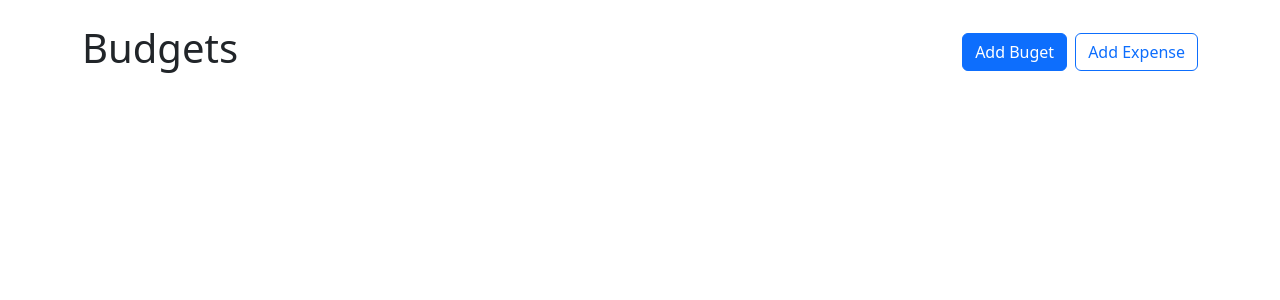
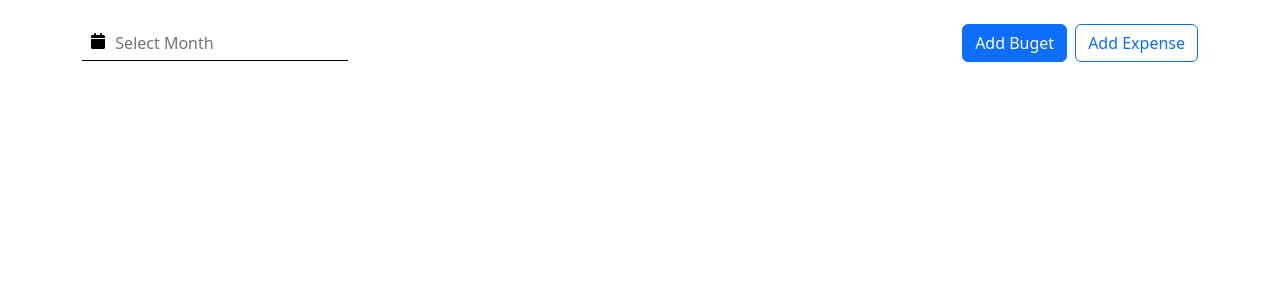
Before and after one commit to jessvasq/Budget-App, a React (Create React App) app in the folder budget-app/: page / in a window 1280 px wide. Shown: the top 300 px of the page. Built offline with nearby package versions, Linux system fonts and the light colour scheme.

Commit message:
calendar feature

```diff
--- a/budget-app/package.json
+++ b/budget-app/package.json
@@ -8,7 +8,8 @@
     "@testing-library/user-event": "^13.5.0",
     "bootstrap": "^5.3.2",
     "react": "^18.2.0",
-    "react-bootstrap": "^2.9.0",
+    "react-bootstrap": "^2.9.1",
+    "react-datepicker": "^4.21.0",
     "react-dom": "^18.2.0",
     "react-scripts": "5.0.1",
     "web-vitals": "^2.1.4"
--- a/budget-app/src/App.css
+++ b/budget-app/src/App.css
@@ -8,3 +8,8 @@
   gap: 1rem;
   align-items: flex-start;
 }
+
+input{
+  border: none;
+  border-bottom: 1px solid;
+}
--- a/budget-app/src/App.js
+++ b/budget-app/src/App.js
@@ -8,6 +8,8 @@ import AddExpense from './components/AddExpense';
 import UncategorizedBudgetCard from './components/UncategorizedBudgetCard';
 import TotalBudgetCard from './components/TotalBudgetCard';
 import ViewExpenses from './components/ViewExpenses';
+import DatePicker from 'react-datepicker';
+import 'react-datepicker/dist/react-datepicker.css';
 
 function App() {
   // We'll use React.useState to keep track of whether the modal is open or not, by default it's false/closed
@@ -22,6 +24,9 @@ function App() {
 
   const [viewExpensesBudgetId, setViewExpensesBudgetId] = useState();
 
+  //date
+  const [startDate, setStartDate] = useState(null);
+
   const OpenAddExpenseModal = (budgetId) => {
     //set the state of showAddExpenseModal to true, which will open the modal
     setShowAddExpenseModal(true);
@@ -33,7 +38,16 @@ function App() {
   <>
   <Container className='my-4'>
     <Stack direction='horizontal' gap='2' className='mb-4'>
-      <h1 className='me-auto'> Budgets </h1>
+
+      <div id='date'  className='me-auto' >
+      <DatePicker selected={startDate} onChange={(date) => setStartDate(date)}
+      showIcon
+      dateFormat="MMMM, yyyy"
+      placeholderText='  Select Month'
+      owMonthYearPicker
+       />
+      </div>
+
       {/* onClick function will set the state of showAddBudgetModal to true, which will open the modal, so that whenever we click on the show modal we'll see the pop-up to add a new budget */}
       <Button variant='primary' onClick={()=> setShowAddBudgetModal(true)}> Add Buget </Button>
       {/*this button will open the add expense modal with the uncategorized budget as default */}
--- a/budget-app/src/components/BudgetCard.js
+++ b/budget-app/src/components/BudgetCard.js
@@ -46,6 +46,7 @@ export default function BudgetCard({
               now={amount}
               />
             )}
+
             {/* if hideButtons is false, we'll render the buttons */}
             {!hideButtons && (
               <Stack direction='horizontal' gap='2' className='mt-4'>
--- a/budget-app/src/components/TotalBudgetCard.js
+++ b/budget-app/src/components/TotalBudgetCard.js
@@ -1,9 +1,11 @@
-import React from 'react';
+import {React} from 'react';
 import { useBudgets } from '../contexts/BudgetsContext';
 import BudgetCard from './BudgetCard';
 
 //we'll use the useBudgets hook to get the budgets from the BudgetsContext
-export default function TotalBudgetCard() {
+export default function TotalBudgetCard(  onViewExpenseClick ) {
+
+
     const { expenses, budgets } = useBudgets();
     //this function will take all the expenses, add all the amounts together, and return the total amount of expenses for a specific budget/category
     const amount = expenses.reduce(
@@ -15,6 +17,10 @@ export default function TotalBudgetCard() {
     if (max === 0) return null;
 
     return (
-        <BudgetCard amount={amount} name='Total' gray max={max} hideButtons />
+        <>
+
+            <BudgetCard amount={amount} name='Total' gray max={max} hideButtons />
+
+        </>
     )
 };
```
Also changed, not shown: budget-app/src/index.css (line endings or trailing spaces), 1 other file (tests, documents, lock files or other folders).
